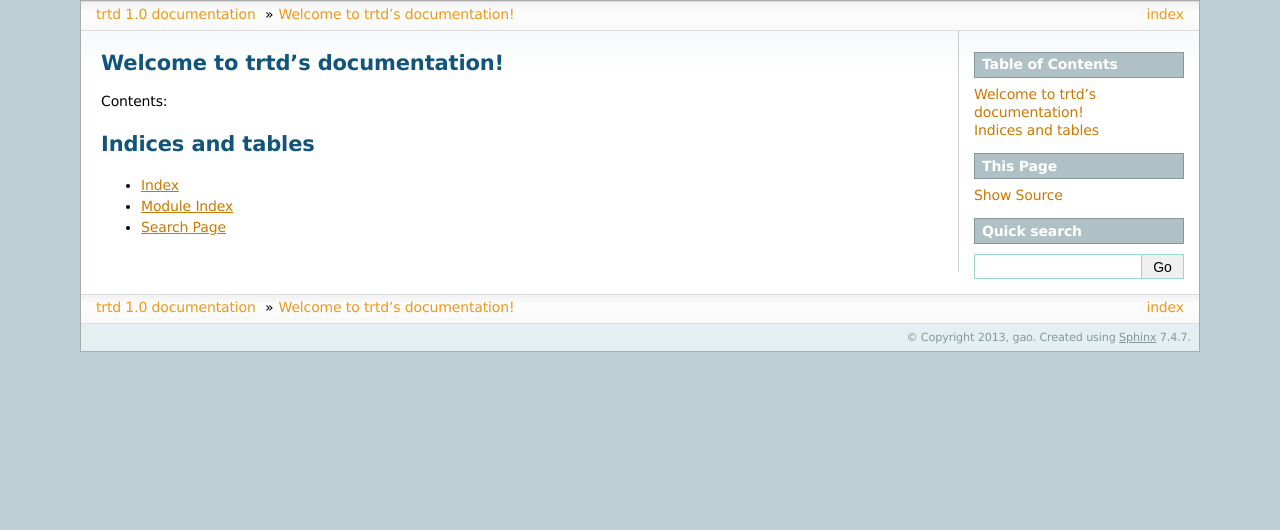
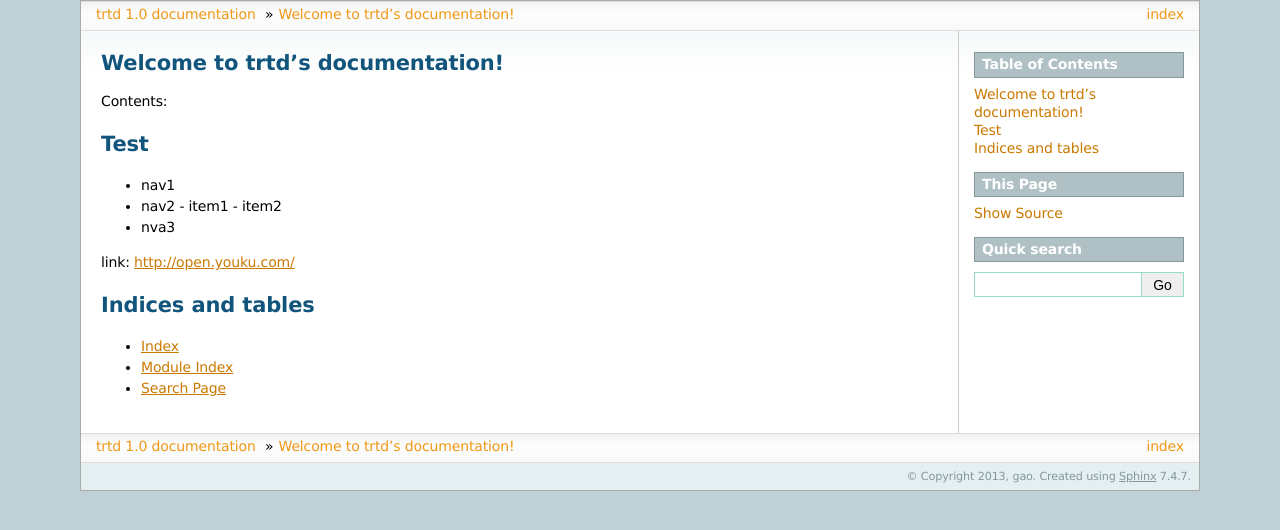
Before and after one commit to gao8613/trtd, a Sphinx documentation site: the page built from source/index.rst, in a window 1280 px wide. Shown: the top 530 px of the page. Built offline with Sphinx 7.4.7, drawn with Linux system fonts in a browser that asks for light colours; formulas are drawn with MathJax 3.

Commit message:
add test

```diff
--- a/source/index.rst
+++ b/source/index.rst
@@ -7,6 +7,19 @@ Welcome to trtd's documentation!
 ================================
 
 Contents:
+
+
+Test
+====
+
+- nav1
+- nav2
+  - item1
+  - item2
+- nva3
+
+
+link: http://open.youku.com/
 
 .. toctree::
    :maxdepth: 2
```
